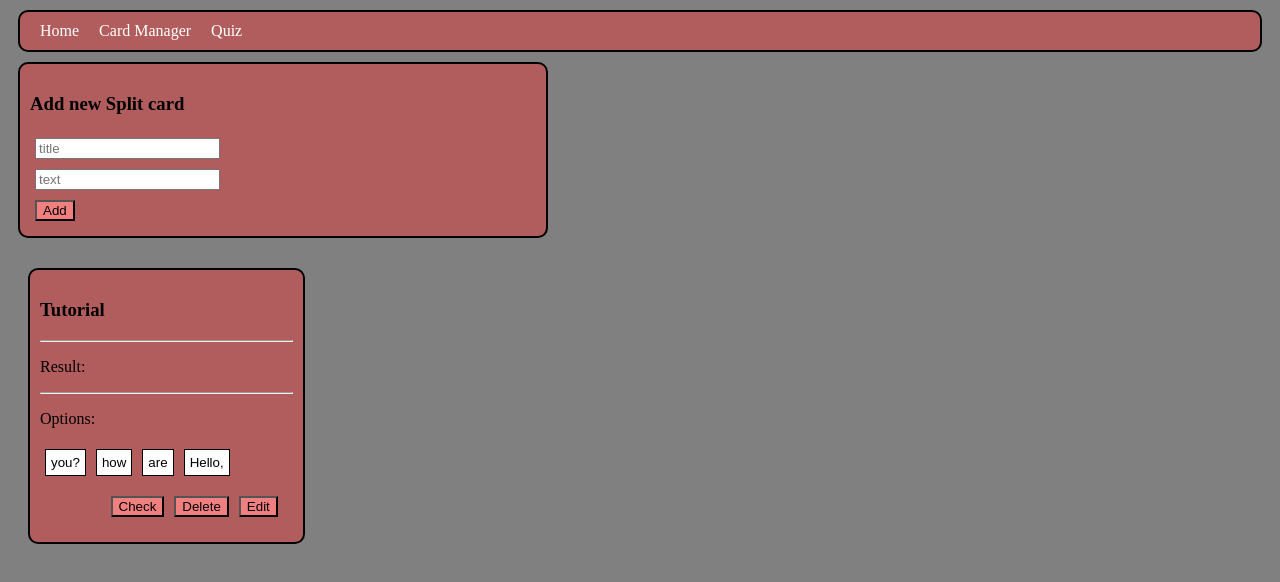
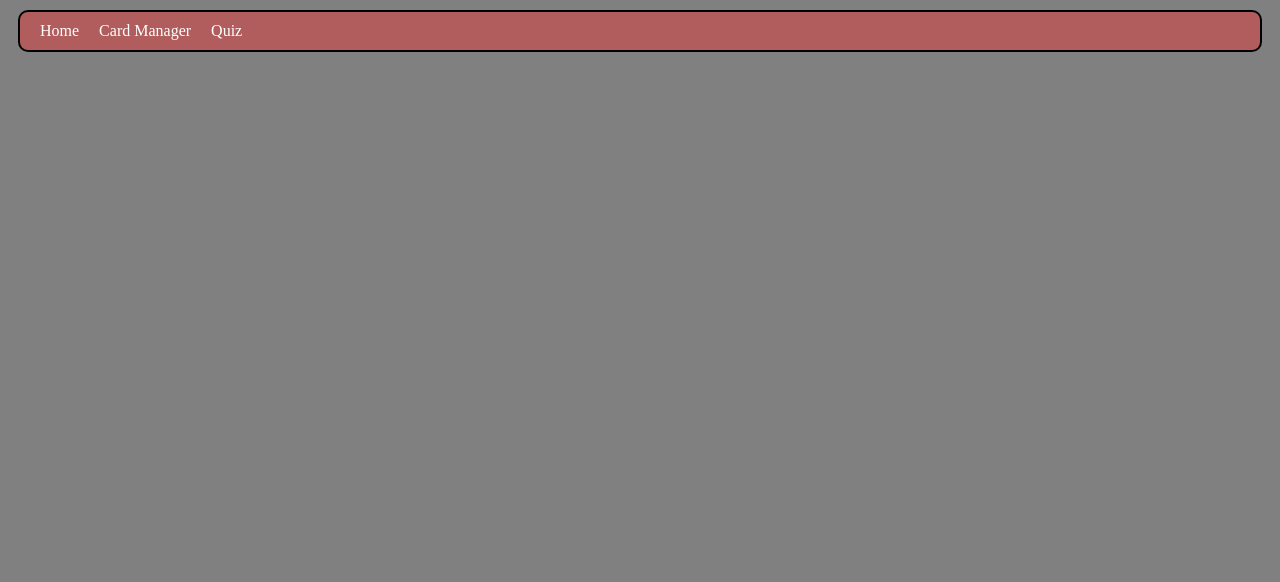
Before and after one commit to Vratislavberry/ReactCardsApp, a React (Vite) app: page /CardManager in a window 1280 px wide. Shown: the top 582 px of the page. Built offline with nearby package versions, Linux system fonts and the light colour scheme.

Commit message:
Fix try: changed route names

```diff
--- a/src/components/App.jsx
+++ b/src/components/App.jsx
@@ -40,10 +40,10 @@ function App() {
       <BrowserRouter>
         <Routes>
           <Route index element={<Home />} />
-          <Route path="/home" element={<Home />} />
-          <Route path="/CardManager" element={<CardManager />} />
-          <Route path="/quiz" element={<Quiz />} />
-          <Route path="*" element={<NoPage />} />
+          <Route path="/ReactCardsApp/home" element={<Home />} />
+          <Route path="/ReactCardsApp/CardManager" element={<CardManager />} />
+          <Route path="/ReactCardsApp/quiz" element={<Quiz />} />
+          <Route path="/ReactCardsApp/*" element={<NoPage />} />
         </Routes>
       </BrowserRouter>
     </>
```
